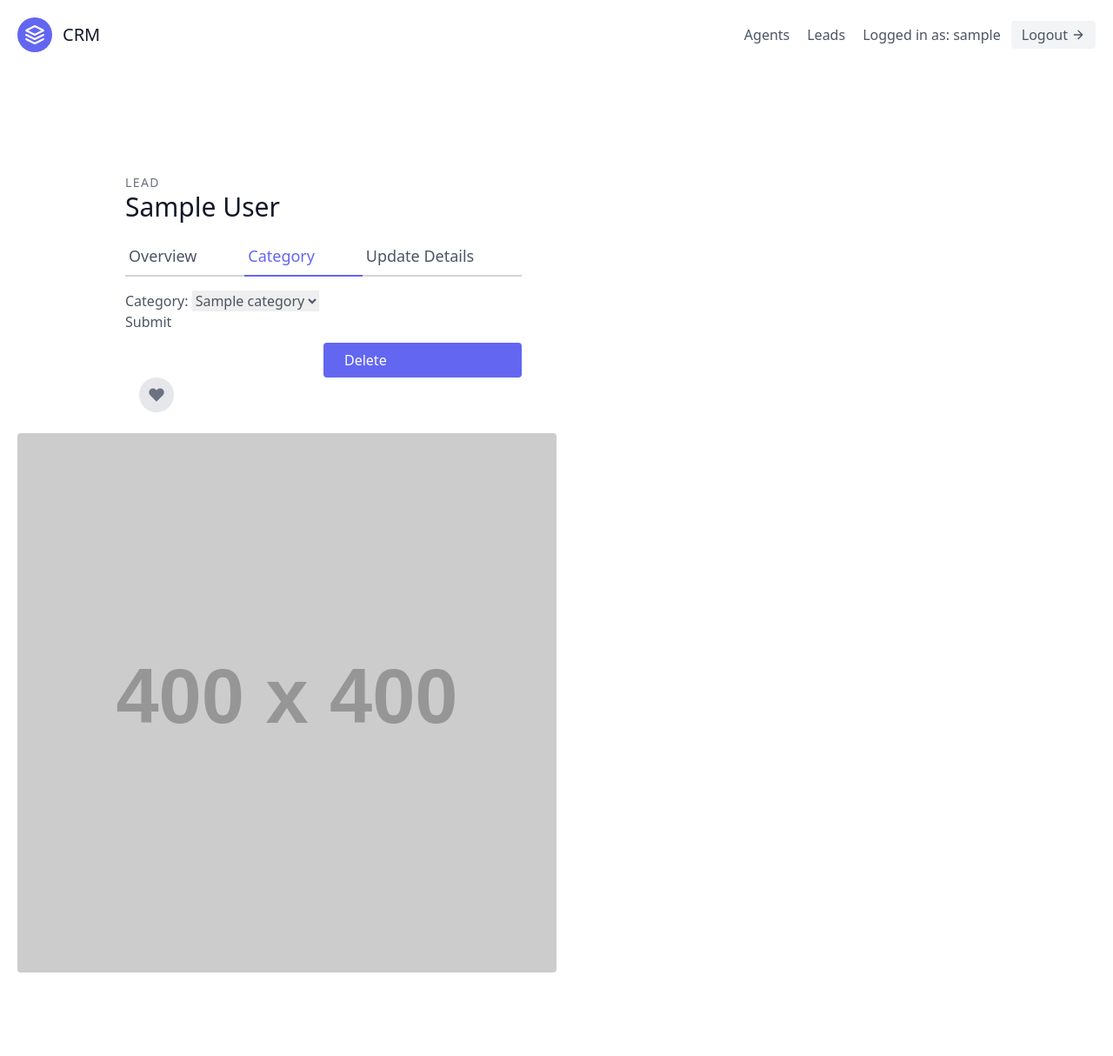
After one commit to Danielvalev/django-crm, a Django app: page /leads/1/category/ in a window 1280 px wide. The commit adds this page. Shown: the whole page at 87% size. Run offline with Django 3.2, Linux system fonts and the light colour scheme; a user stored in the database is signed in; tables that the repository leaves empty hold one stand-in row (values such as "Sample post"); grey boxes labelled with a size stand in for pictures from a placeholder-image service; some libraries are stand-ins or nearby versions.

```diff
--- a/crm/agents/views.py
+++ b/crm/agents/views.py
@@ -1,4 +1,5 @@
 import random
+from django.core.mail import send_mail
 from django.shortcuts import render
 from django.views import generic
 from django.shortcuts import reverse
--- a/crm/leads/forms.py
+++ b/crm/leads/forms.py
@@ -38,3 +38,11 @@ class AssignAgentForm(forms.Form):
         agents = Agent.objects.filter(organisation=request.user.userprofile)
         super(AssignAgentForm, self).__init__(*args, **kwargs)
         self.fields['agent'].queryset = agents
+
+
+class LeadCategoryUpdateForm(forms.ModelForm):
+    class Meta:
+        model = Lead
+        fields = {
+            'category',
+        }
--- a/crm/leads/templates/leads/category_detail.html
+++ b/crm/leads/templates/leads/category_detail.html
@@ -21,7 +21,7 @@
                 <tbody>
                 {% for lead in category.leads.all %}
                 <tr>
-                    <td class="px-4 py-3">{{ lead.first_name }}</td>
+                    <td class="px-4 py-3"><a class="hover:text-blue-500" href="{% url 'leads:lead-detail' lead.pk %}">{{ lead.first_name }}</a></td>
                     <td class="px-4 py-3">{{ lead.last_name }}</td>
                 </tr>
                 {% endfor %}
--- /dev/null
+++ b/crm/leads/templates/leads/lead_category_update.html
@@ -0,0 +1,40 @@
+{% extends 'base.html' %}
+{% block title %}Lead category update | CRM{% endblock %}
+{% block content %}
+
+<section class="text-gray-600 body-font overflow-hidden">
+    <div class="container px-5 py-24 mx-auto">
+        <div class="lg:w-4/5 mx-auto flex flex-wrap">
+            <div class="lg:w-1/2 w-full lg:pr-10 lg:py-6 mb-6 lg:mb-0">
+                <h2 class="text-sm title-font text-gray-500 tracking-widest">LEAD</h2>
+                <h1 class="text-gray-900 text-3xl title-font font-medium mb-4">{{ lead.first_name }} {{ lead.last_name }}</h1>
+                <div class="flex mb-4">
+                    <a href="{% url 'leads:lead-detail' lead.pk %}" class="flex-grow border-b-2 border-gray-300 py-2 text-lg px-1">Overview</a>
+                    <a href="{% url 'leads:lead-category-update' lead.pk %}" class="flex-grow text-indigo-500 border-b-2 border-indigo-500 py-2 text-lg px-1">Category</a>
+                    <a href="{% url 'leads:lead-update' lead.pk %}"
+                       class="flex-grow border-b-2 border-gray-300 py-2 text-lg px-1">Update Details</a>
+                </div>
+                <form action="." method="post">
+                    {% csrf_token %}
+                    {{ form.as_p }}
+                    <button type="submit">Submit</button>
+                </form>
+                <a href="{% url 'leads:lead-delete' lead.pk %}" class="w-1/2 mt-3 flex ml-auto text-white bg-indigo-500 border-0 py-2 px-6 focus:outline-none hover:bg-indigo-600 rounded">
+                    Delete
+                </a>
+                <button class="rounded-full w-10 h-10 bg-gray-200 p-0 border-0 inline-flex items-center justify-center text-gray-500 ml-4">
+                    <svg fill="currentColor" stroke-linecap="round" stroke-linejoin="round" stroke-width="2"
+                         class="w-5 h-5" viewBox="0 0 24 24">
+                        <path d="M20.84 4.61a5.5 5.5 0 00-7.78 0L12 5.67l-1.06-1.06a5.5 5.5 0 00-7.78 7.78l1.06 1.06L12 21.23l7.78-7.78 1.06-1.06a5.5 5.5 0 000-7.78z"></path>
+                    </svg>
+                </button>
+            </div>
+        </div>
+        <img alt="ecommerce" class="lg:w-1/2 w-full lg:h-auto h-64 object-cover object-center rounded"
+             src="https://dummyimage.com/400x400">
+    </div>
+    </div>
+</section>
+
+
+{% endblock content %}
--- a/crm/leads/templates/leads/lead_detail.html
+++ b/crm/leads/templates/leads/lead_detail.html
@@ -11,7 +11,7 @@
                 <div class="flex mb-4">
                     <a href="{% url 'leads:lead-detail' lead.pk %}"
                        class="flex-grow text-indigo-500 border-b-2 border-indigo-500 py-2 text-lg px-1">Overview</a>
-                    <a class="flex-grow border-b-2 border-gray-300 py-2 text-lg px-1">Reviews</a>
+                    <a href="{% url 'leads:lead-category-update' lead.pk %}" class="flex-grow border-b-2 border-gray-300 py-2 text-lg px-1">Category</a>
                     <a href="{% url 'leads:lead-update' lead.pk %}"
                        class="flex-grow border-b-2 border-gray-300 py-2 text-lg px-1">Update
                         Details</a>
--- a/crm/leads/urls.py
+++ b/crm/leads/urls.py
@@ -1,6 +1,7 @@
 from django.urls import path
 from .views import lead_list, lead_detail, lead_create, lead_update, lead_delete, LeadListView, LeadDetailView, \
-    LeadCreateView, LeadUpdateView, LeadDeleteView, AssignAgentView, CategoryListView, CategoryDetailView
+    LeadCreateView, LeadUpdateView, LeadDeleteView, AssignAgentView, CategoryListView, CategoryDetailView, \
+    LeadCategoryUpdateView
 
 app_name = 'leads'
 
@@ -16,6 +17,7 @@ urlpatterns = [
     path('create/', LeadCreateView.as_view(), name='lead-create'),  # CBV
     # path('create/', lead_create, name='lead-create'),
     path('<int:pk>/assign-agent/', AssignAgentView.as_view(), name='assign-agent'),
+    path('<int:pk>/category/', LeadCategoryUpdateView.as_view(), name='lead-category-update'),
     path('categories/', CategoryListView.as_view(), name='category-list'),
     path('categories/<int:pk>/', CategoryDetailView.as_view(), name='category-detail'),
 
--- a/crm/leads/views.py
+++ b/crm/leads/views.py
@@ -3,7 +3,7 @@ from django.http import HttpResponse
 from .models import Lead, Agent, Category
 from django.contrib.auth.forms import UserCreationForm
 from django.contrib.auth.mixins import LoginRequiredMixin
-from .forms import LeadForm, LeadModelForm, CustomUserCreationForm, AssignAgentForm
+from .forms import LeadForm, LeadModelForm, CustomUserCreationForm, AssignAgentForm, LeadCategoryUpdateForm
 from django.views.generic import TemplateView, ListView, DetailView, CreateView, UpdateView, DeleteView
 from django.core.mail import send_mail
 from django.views import generic
@@ -54,8 +54,16 @@ class LeadListView(LoginRequiredMixin, ListView):
 
 class LeadDetailView(LoginRequiredMixin, DetailView):
     template_name = 'leads/lead_detail.html'
-    queryset = Lead.objects.all()
     context_object_name = 'lead'
+
+    def get_queryset(self):
+        user = self.request.user
+        if user.is_organisor:
+            queryset = Lead.objects.filter(organisation=user.userprofile)
+        else:
+            queryset = Lead.objects.filter(organisation=user.agent.organisation)
+            queryset = queryset.filter(agent__user=user)
+        return queryset
 
 
 class LeadCreateView(OrganisorAndLoginRequiredMixin, CreateView):
@@ -174,6 +182,23 @@ class CategoryDetailView(LoginRequiredMixin, generic.DetailView):
         return queryset
 
 
+class LeadCategoryUpdateView(LoginRequiredMixin, UpdateView):
+    template_name = 'leads/lead_category_update.html'
+    form_class = LeadCategoryUpdateForm
+
+    def get_queryset(self):
+        user = self.request.user
+        if user.is_organisor:
+            queryset = Lead.objects.filter(organisation=user.userprofile)
+        else:
+            queryset = Lead.objects.filter(organisation=user.agent.organisation)
+            queryset = queryset.filter(agent__user=user)
+        return queryset
+
+    def get_success_url(self):
+        return reverse('leads:lead-list')
+
+
 # Functions view
 def landing_page(request):
     return render(request, 'landing.html')
```
